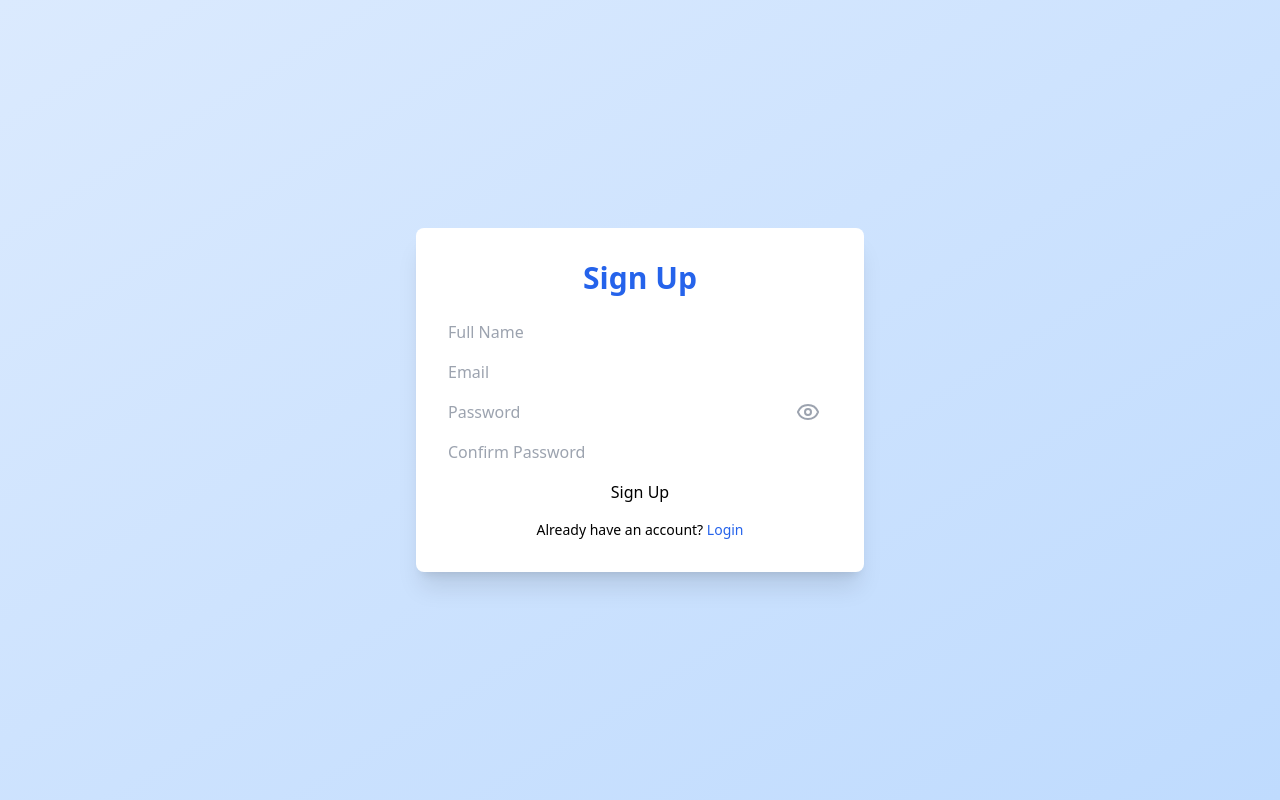
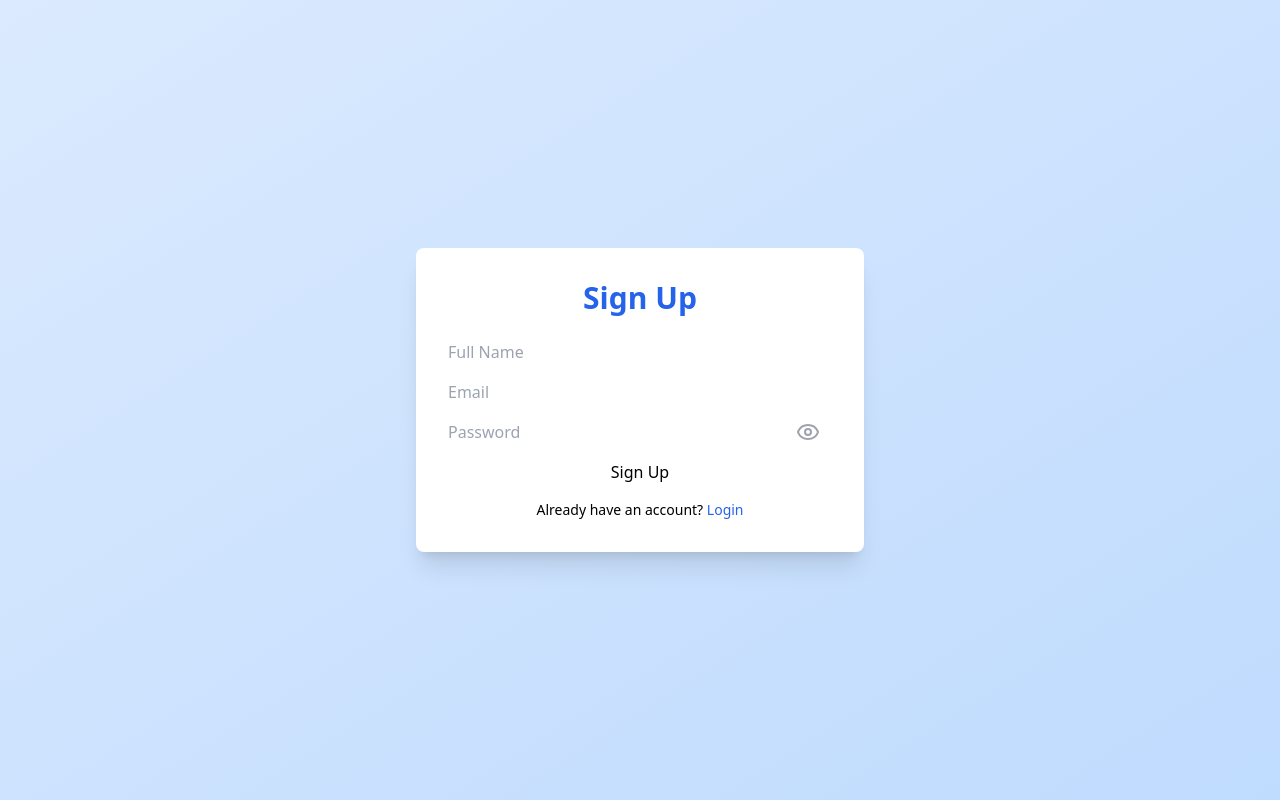
Before and after one commit to MKSJOY/Personal-Expense-Tracker, a Next.js app in the folder frontend/: page /signup in a window 1280 px wide. Built offline with nearby package versions, Linux system fonts and the light colour scheme; no server answers.

Commit message:
Update page.jsx

```diff
--- a/frontend/app/signup/page.jsx
+++ b/frontend/app/signup/page.jsx
@@ -31,11 +31,7 @@ export default function SignupPage() {
       return;
     }
 
-    if (formData.password !== formData.confirmPassword) {
-      alert("Passwords do not match");
-      setLoading(false);
-      return;
-    }
+
 
     try {
       const res = await API.post("/auth/register", {
@@ -99,15 +95,6 @@ export default function SignupPage() {
             </button>
           </div>
 
-          <input
-            type="password"
-            name="confirmPassword"
-            value={formData.confirmPassword}
-            onChange={handleChange}
-            placeholder="Confirm Password"
-            className="input input-bordered w-full"
-            required
-          />
 
           <button
             type="submit"
```
